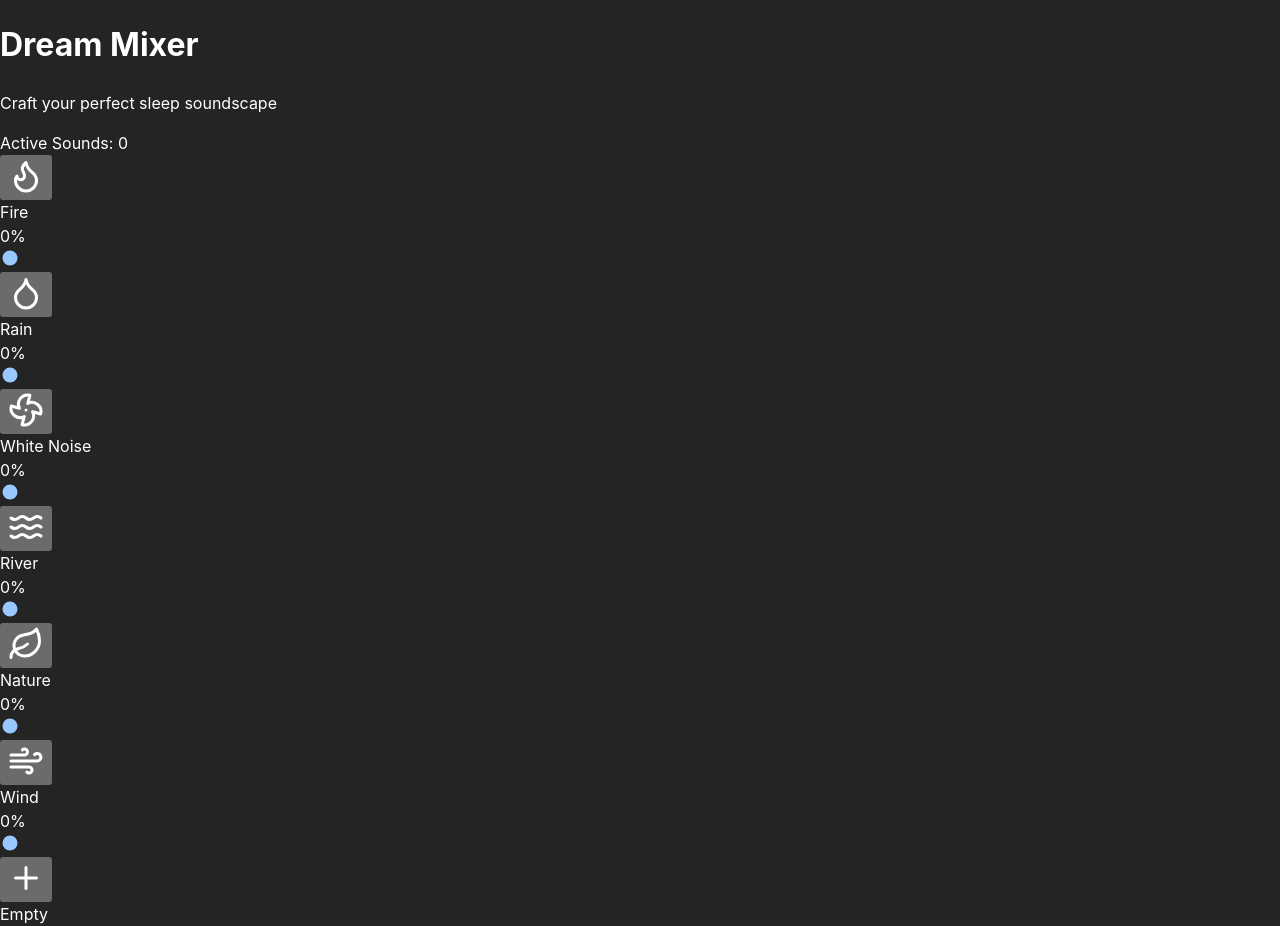
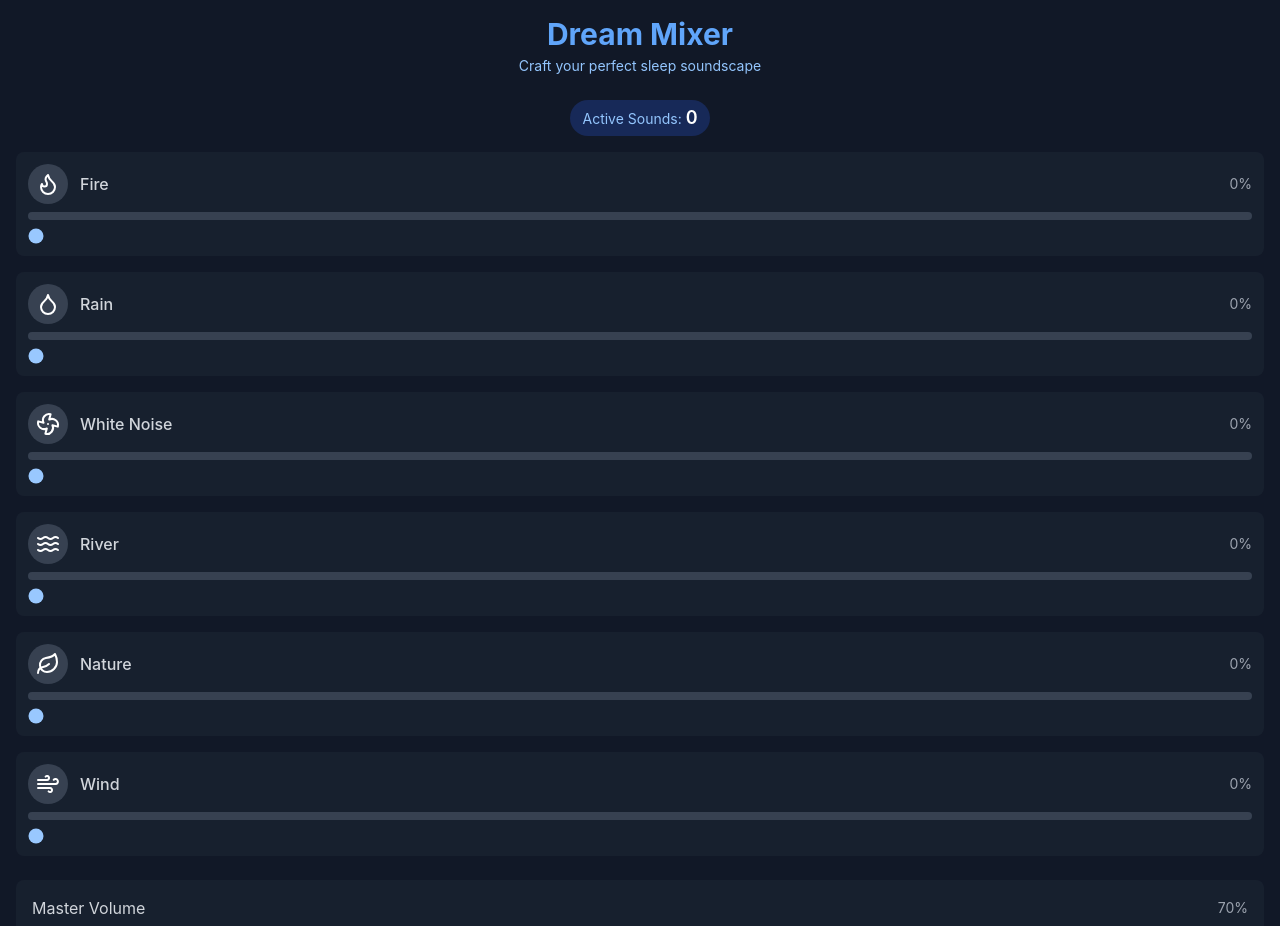
Before and after one commit to Girthywoody/Dream-mixer, a React (Vite) app: page / in a window 1280 px wide. Shown: the top 926 px of the page. Built offline with nearby package versions, Linux system fonts and the light colour scheme.

Commit message:
Update design with more robust styling and layout

```diff
--- /dev/null
+++ b/postcss.config.js
@@ -0,0 +1,6 @@
+export default {
+    plugins: {
+      tailwindcss: {},
+      autoprefixer: {},
+    },
+  }
--- a/src/Dreammixer.jsx
+++ b/src/Dreammixer.jsx
@@ -1,18 +1,16 @@
 import React, { useState, useEffect, useRef } from 'react';
 import { Wind, Droplet, Flame, Leaf, Fan, Waves, Plus } from 'lucide-react';
 
-const Dreammixer = () => {
+const SleepSoundMixer = () => {
   // List of available sounds with professional icons from lucide-react
   const soundOptions = [
-    { id: 'fire', name: 'Fire', icon: <Flame size={36} />, file: 'fire.mp3', category: 'elements', active: true },
-    { id: 'rain', name: 'Rain', icon: <Droplet size={36} />, file: 'rain.mp3', category: 'weather', active: true },
-    { id: 'whitenoise', name: 'White Noise', icon: <Fan size={36} />, file: 'white-noise.mp3', category: 'ambient', active: true },
-    { id: 'river', name: 'River', icon: <Waves size={36} />, file: 'river.mp3', category: 'nature', active: true },
-    { id: 'nature', name: 'Nature', icon: <Leaf size={36} />, file: 'nature.mp3', category: 'nature', active: true },
-    { id: 'wind', name: 'Wind', icon: <Wind size={36} />, file: 'wind.mp3', category: 'weather', active: true },
-    { id: 'empty1', name: 'Empty', icon: <Plus size={36} />, category: 'empty', active: false },
-    { id: 'empty2', name: 'Empty', icon: <Plus size={36} />, category: 'empty', active: false },
-    { id: 'empty3', name: 'Empty', icon: <Plus size={36} />, category: 'empty', active: false }
+    { id: 'fire', name: 'Fire', icon: <Flame size={24} />, file: 'fire.mp3', category: 'elements', active: true },
+    { id: 'rain', name: 'Rain', icon: <Droplet size={24} />, file: 'rain.mp3', category: 'weather', active: true },
+    { id: 'whitenoise', name: 'White Noise', icon: <Fan size={24} />, file: 'white-noise.mp3', category: 'ambient', active: true },
+    { id: 'river', name: 'River', icon: <Waves size={24} />, file: 'river.mp3', category: 'nature', active: true },
+    { id: 'nature', name: 'Nature', icon: <Leaf size={24} />, file: 'nature.mp3', category: 'nature', active: true },
+    { id: 'wind', name: 'Wind', icon: <Wind size={24} />, file: 'wind.mp3', category: 'weather', active: true },
+    { id: 'empty1', name: 'Empty', icon: <Plus size={24} />, file: '', category: 'empty', active: false }
   ];
 
   // State to track audio elements and their volumes
@@ -34,18 +32,26 @@ const Dreammixer = () => {
   // Initialize audio elements
   useEffect(() => {
     soundOptions.forEach(sound => {
-      const audio = new Audio();
+      if (sound.active && sound.file) {
+        try {
+          const audio = new Audio(`/${sound.file}`);
           audio.loop = true;
           audio.volume = 0;
 
           // Store audio element in refs
           audioRefs.current[sound.id] = audio;
+        } catch (error) {
+          console.error(`Error loading audio file ${sound.file}:`, error);
+        }
+      }
     });
 
     // Cleanup function to stop all sounds when component unmounts
     return () => {
       Object.values(audioRefs.current).forEach(audio => {
+        if (audio && audio.pause) {
           audio.pause();
+        }
       });
     };
   }, []);
@@ -56,9 +62,11 @@ const Dreammixer = () => {
       prevStates.map(state => {
         if (state.id === id) {
           const audio = audioRefs.current[id];
+          if (!audio) return state;
+
           // If not playing, start at 20% volume
           if (!state.playing) {
-            audio.volume = 0.2;
+            audio.volume = 0.2 * (masterVolume / 100);
             audio.play().catch(e => console.error("Error playing audio:", e));
             return {
               ...state,
@@ -133,8 +141,10 @@ const Dreammixer = () => {
   const turnOffAllSounds = () => {
     // Pause all audio elements
     Object.values(audioRefs.current).forEach(audio => {
+      if (audio && audio.pause) {
         audio.pause();
         audio.currentTime = 0;
+      }
     });
 
     // Update all states to not playing
@@ -151,71 +161,57 @@ const Dreammixer = () => {
   const activeSounds = soundStates.filter(state => state.playing).length;
 
   return (
-    <div className="w-full min-h-screen bg-gradient-to-b from-indigo-900 via-purple-900 to-indigo-900 text-white p-6 flex flex-col">
+    <div className="min-h-screen bg-gray-900 text-white p-4 flex flex-col">
       {/* App Header */}
-      <div className="mb-8 text-center">
-        <h1 className="text-3xl font-bold bg-clip-text text-transparent bg-gradient-to-r from-blue-400 to-purple-400">
+      <div className="mb-6 text-center">
+        <h1 className="text-2xl md:text-3xl font-bold text-blue-400">
           Dream Mixer
         </h1>
-        <p className="text-blue-300 mt-1">Craft your perfect sleep soundscape</p>
+        <p className="text-blue-300 text-sm mt-1">Craft your perfect sleep soundscape</p>
       </div>
 
       {/* Active sound counter */}
-      <div className="text-center mb-6">
-        <div className="inline-block px-4 py-2 rounded-full bg-opacity-20 bg-blue-500 backdrop-blur-md">
+      <div className="text-center mb-4">
+        <div className="inline-block px-3 py-1 rounded-full bg-blue-900/50">
           <span className="text-sm text-blue-300">Active Sounds: </span>
           <span className="text-lg font-semibold">{activeSounds}</span>
         </div>
       </div>
 
-      {/* Grid of sound buttons */}
-      <div className="grid grid-cols-3 gap-6 mb-8">
-        {soundOptions.map(sound => {
+      {/* List of sound controls */}
+      <div className="flex-grow mb-6 space-y-4">
+        {soundOptions.filter(sound => sound.active).map(sound => {
           const state = soundStates.find(s => s.id === sound.id);
           const isActive = state?.playing;
           const volume = state?.volume || 0;
 
           return (
-            <div key={sound.id} className="flex flex-col items-center">
+            <div key={sound.id} className="bg-gray-800/50 rounded-lg p-3">
+              <div className="flex items-center justify-between mb-2">
+                <div className="flex items-center">
                   <button
-                onClick={() => sound.active ? toggleSound(sound.id) : null}
-                className={`w-24 h-24 rounded-full flex items-center justify-center text-3xl transition-all duration-300 shadow-lg ${
+                    onClick={() => toggleSound(sound.id)}
+                    className={`w-10 h-10 rounded-full flex items-center justify-center mr-3 ${
                       isActive
-                    ? 'bg-gradient-to-br from-blue-400 to-purple-500 shadow-blue-500/50'
-                    : sound.active
-                      ? 'bg-gray-800/50 backdrop-blur-md hover:bg-gray-700/50'
-                      : 'bg-gray-900/30 text-gray-600 cursor-default'
+                        ? 'bg-blue-600'
+                        : 'bg-gray-700'
                     }`}
-                style={{
-                  transform: isActive ? 'scale(1.05)' : 'scale(1)',
-                  boxShadow: isActive ? '0 0 20px rgba(59, 130, 246, 0.6)' : 'none'
-                }}
                   >
-                <span>{sound.icon}</span>
+                    {sound.icon}
                   </button>
-
-              <div className="text-center mt-3 mb-1">
-                <span className={`font-medium ${
-                  isActive
-                    ? 'text-blue-300'
-                    : sound.active
-                      ? 'text-gray-300'
-                      : 'text-gray-600'
-                }`}>
+                  <span className={`font-medium ${isActive ? 'text-blue-300' : 'text-gray-300'}`}>
                     {sound.name}
                   </span>
                 </div>
+                <span className="text-sm text-gray-400">{volume}%</span>
+              </div>
 
-              {/* Volume indicator and slider */}
-              <div className={`w-full transition-opacity duration-300 ${isActive ? 'opacity-100' : 'opacity-0'}`}>
-                <div className="flex items-center justify-center gap-2">
-                  <div className="w-16 h-2 bg-gray-700 rounded-full overflow-hidden">
+              {/* Volume slider */}
+              <div className="w-full h-2 bg-gray-700 rounded-full overflow-hidden">
                 <div
-                      className="h-full bg-gradient-to-r from-blue-400 to-purple-400 rounded-full"
+                  className={`h-full rounded-full ${isActive ? 'bg-blue-500' : 'bg-gray-600'}`}
                   style={{ width: `${volume}%` }}
                 ></div>
-                  </div>
-                  <span className="text-xs text-gray-400">{volume}%</span>
               </div>
               <input
                 type="range"
@@ -223,14 +219,8 @@ const Dreammixer = () => {
                 max="100"
                 value={volume}
                 onChange={(e) => handleVolumeChange(sound.id, parseInt(e.target.value))}
-                  className="w-full h-1 mt-2 appearance-none bg-transparent cursor-pointer"
-                  style={{
-                    // Custom styling for the slider
-                    WebkitAppearance: 'none',
-                    background: 'transparent',
-                  }}
+                className="w-full mt-1 h-1 appearance-none bg-transparent cursor-pointer"
               />
-              </div>
             </div>
           );
         })}
@@ -238,14 +228,14 @@ const Dreammixer = () => {
 
       {/* Master Volume Control */}
       <div className="mt-auto">
-        <div className="bg-gray-800/30 backdrop-blur-md rounded-xl p-4">
+        <div className="bg-gray-800/50 rounded-lg p-4">
           <div className="flex items-center justify-between mb-2">
             <span className="text-gray-300">Master Volume</span>
             <span className="text-sm text-gray-400">{masterVolume}%</span>
           </div>
           <div className="w-full h-2 bg-gray-700 rounded-full overflow-hidden">
             <div
-              className="h-full bg-gradient-to-r from-blue-500 to-purple-500 rounded-full"
+              className="h-full bg-blue-500 rounded-full"
               style={{ width: `${masterVolume}%` }}
             ></div>
           </div>
@@ -255,19 +245,16 @@ const Dreammixer = () => {
             max="100"
             value={masterVolume}
             onChange={(e) => handleMasterVolumeChange(parseInt(e.target.value))}
-            className="w-full h-1 mt-2 appearance-none bg-transparent cursor-pointer"
+            className="w-full h-1 mt-1 appearance-none bg-transparent cursor-pointer"
           />
 
           {/* Control Buttons */}
-          <div className="flex justify-between mt-6">
+          <div className="flex justify-center mt-6">
             <button
               onClick={turnOffAllSounds}
-              className="px-4 py-2 rounded-lg bg-red-600/30 hover:bg-red-600/50 text-sm backdrop-blur-md transition-colors"
+              className="px-4 py-2 rounded-lg bg-red-900/50 hover:bg-red-700/50 text-white text-sm transition-colors"
             >
               Turn Off All Sounds
-            </button>
-            <button className="px-4 py-2 rounded-lg bg-purple-600/30 hover:bg-purple-600/50 text-sm backdrop-blur-md transition-colors">
-              Sleep Timer
             </button>
           </div>
         </div>
@@ -276,4 +263,4 @@ const Dreammixer = () => {
   );
 };
 
-export default Dreammixer;
+export default SleepSoundMixer;
--- a/src/index.css
+++ b/src/index.css
@@ -1,3 +1,18 @@
+@tailwind base;
+@tailwind components;
+@tailwind utilities;
+
+body {
+  margin: 0;
+  min-height: 100vh;
+  background: linear-gradient(to bottom, #1e3a8a, #4c1d95, #1e3a8a);
+}
+
+#root {
+  width: 100%;
+  height: 100vh;
+}
+
 :root {
     font-family: Inter, system-ui, Avenir, Helvetica, Arial, sans-serif;
     line-height: 1.5;
--- /dev/null
+++ b/tailwind.config.js
@@ -0,0 +1,11 @@
+/** @type {import('tailwindcss').Config} */
+export default {
+    content: [
+      "./index.html",
+      "./src/**/*.{js,ts,jsx,tsx}",
+    ],
+    theme: {
+      extend: {},
+    },
+    plugins: [],
+  }
```
Also changed, not shown: package.json (+10 -6 lines). Lines whose indentation alone changed are shown as unchanged.
